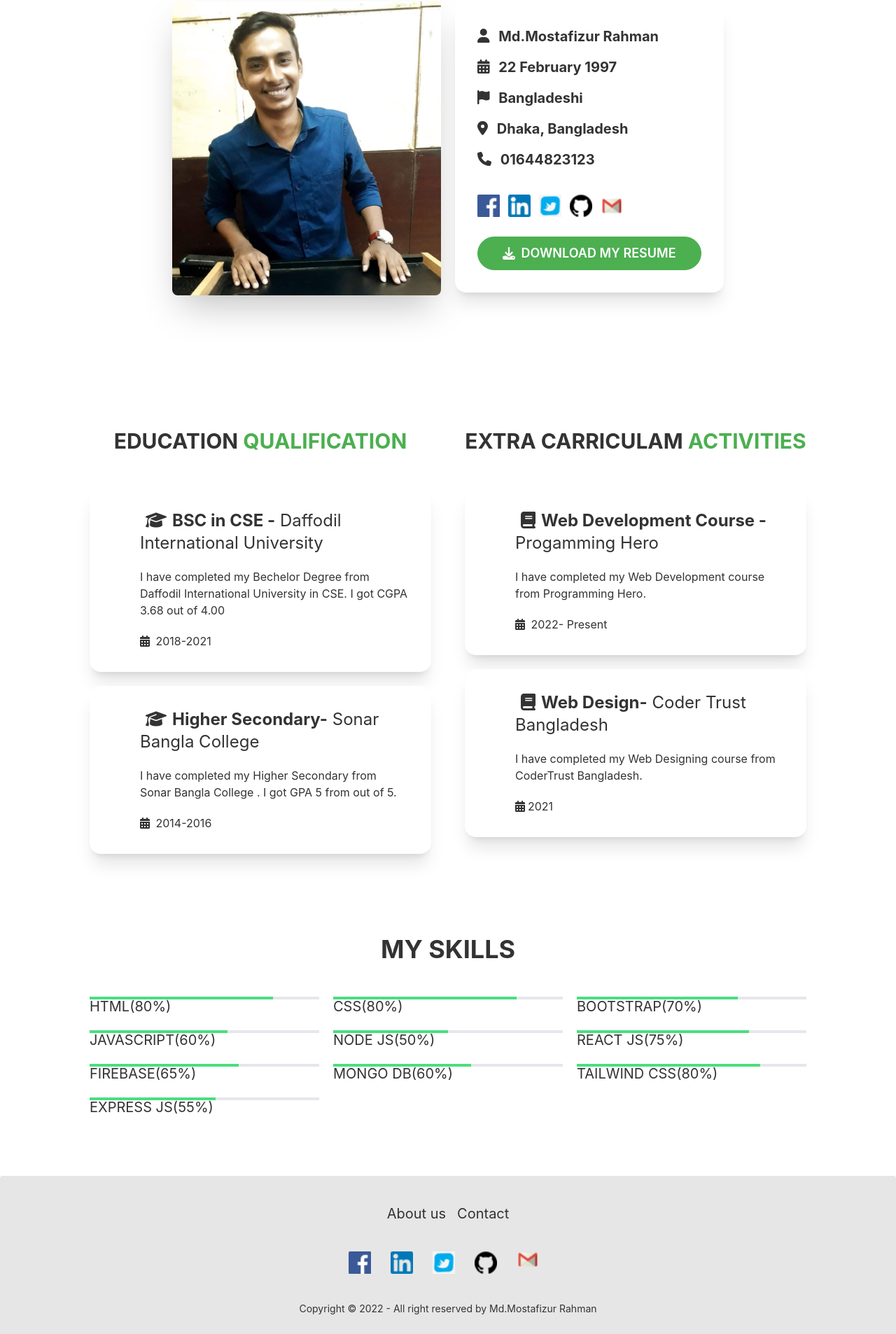
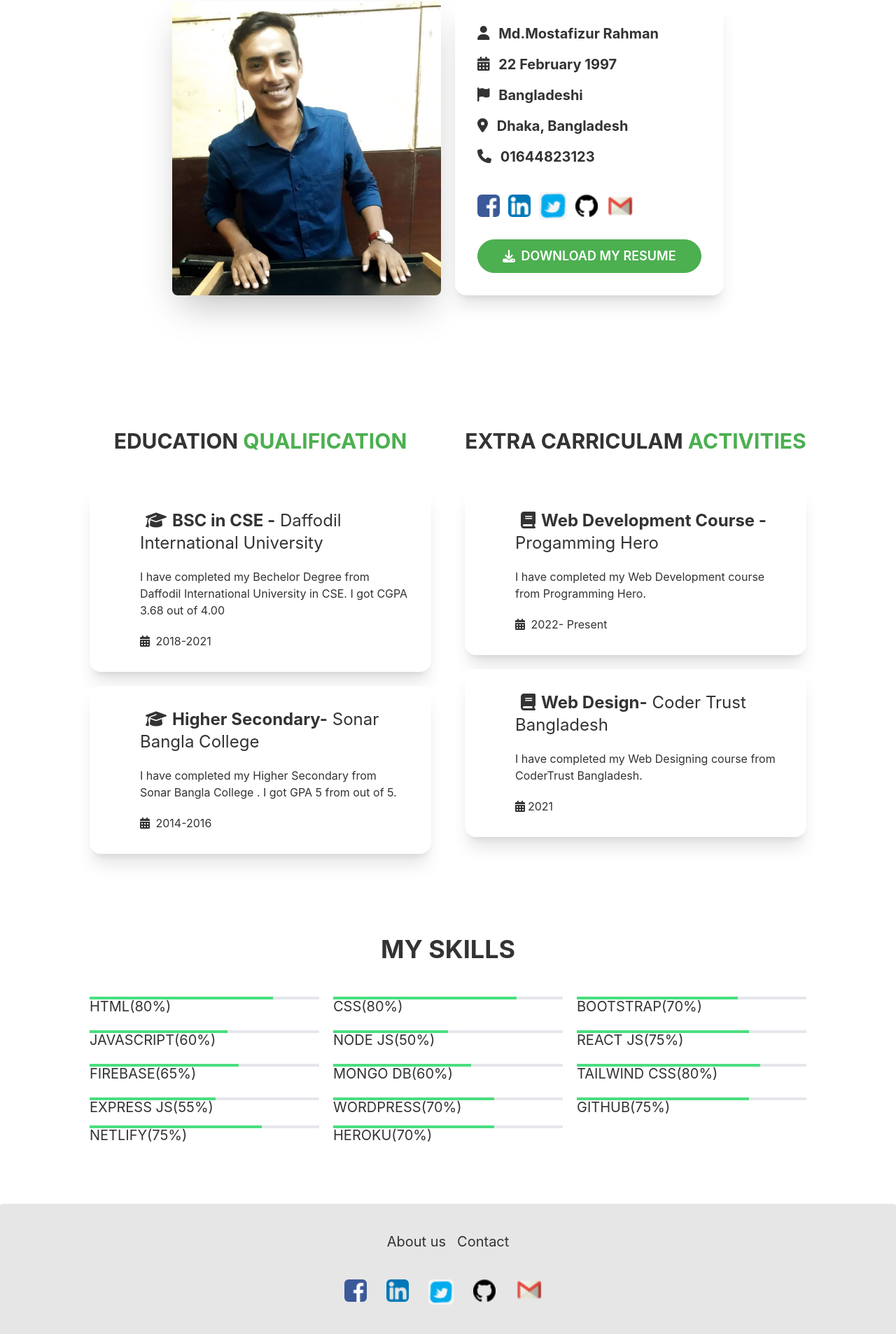
Before and after one commit to Mostafizur10681/my-protfolio, a React (Create React App) app: page /about in a window 1280 px wide. Shown: the part 412-2318 px from the top of the page at 70% size. Built offline with nearby package versions, Linux system fonts and the light colour scheme.

Commit message:
update some components

```diff
--- a/package.json
+++ b/package.json
@@ -3,6 +3,7 @@
   "version": "0.1.0",
   "private": true,
   "dependencies": {
+    "@emailjs/browser": "^3.6.2",
     "@fortawesome/fontawesome-svg-core": "^6.1.1",
     "@fortawesome/free-solid-svg-icons": "^6.1.1",
     "@fortawesome/react-fontawesome": "^0.1.18",
@@ -10,6 +11,7 @@
     "@testing-library/react": "^13.3.0",
     "@testing-library/user-event": "^13.5.0",
     "daisyui": "^2.15.2",
+    "emailjs-com": "^3.2.0",
     "react": "^18.1.0",
     "react-dom": "^18.1.0",
     "react-router-dom": "^6.3.0",
--- a/src/components/Pages/About/About.js
+++ b/src/components/Pages/About/About.js
@@ -29,11 +29,11 @@ const About = () => {
                                 <h5 class="text-xl font-bold mb-2"><FontAwesomeIcon className=' mr-2' icon={faLocationDot}></FontAwesomeIcon> Dhaka, Bangladesh</h5>
                                 <h5 class="text-xl font-bold mb-2"><FontAwesomeIcon className=' mr-2' icon={faPhone}></FontAwesomeIcon> 01644823123</h5>
                                 <div className='flex items-center my-5'>
-                                    <a href="https://www.facebook.com/profile.php?id=100010110405257" target='_blank'><img className='mr-3 w-8' src={facebook} alt="" /></a>
-                                    <a href="https://www.linkedin.com/in/md-mostafizur-rahman/" target="_blank"><img className='mr-3 w-8' src={linkedin} alt="" /></a>
-                                    <a href="https://twitter.com/Mostafizur181" target="_blank"><img className='mr-3 w-8' src={twitter} alt="" /></a>
-                                    <a href="https://github.com/Mostafizur10681" target='_blank'><img className='mr-3 w-8' src={github} alt="" /></a>
-                                    <a href="mailto: mostafizur15-10681@diu.edu.bd"><img className='mr-3 w-8' src={mail} alt="" /></a>
+                                    <a href="https://www.facebook.com/profile.php?id=100010110405257" target='_blank'><img className='mr-3 rounded-md w-8' src={facebook} alt="" /></a>
+                                    <a href="https://www.linkedin.com/in/md-mostafizur-rahman/" target="_blank"><img className='mr-3 rounded-md w-8' src={linkedin} alt="" /></a>
+                                    <a href="https://twitter.com/Mostafizur181" target="_blank"><img className='mr-3 rounded-md w-10' src={twitter} alt="" /></a>
+                                    <a href="https://github.com/Mostafizur10681" target='_blank'><img className='mr-3 rounded-md w-8' src={github} alt="" /></a>
+                                    <a href="mailto: mostafizur15-10681@diu.edu.bd"><img className='mr-3 rounded-md w-10' src={mail} alt="" /></a>
                                 </div>
                                 <button class="btn btn-primary rounded-full text-lg text-white"><FontAwesomeIcon className='mr-2' icon={faDownload}></FontAwesomeIcon><a href="https://drive.google.com/file/d/1D3swU42HGXKORtngBiEpYTc3EcDRULEO/view?usp=sharing" target='_blank'>Download My Resume</a> </button>
                             </div>
--- a/src/components/Pages/About/Skills.js
+++ b/src/components/Pages/About/Skills.js
@@ -48,6 +48,21 @@ const Skills = () => {
                     <div class="w-full bg-gray-200 mb-3 h-1">
                         <div class="bg-green-400 uppercase h-1 text-xl" style={{ width: '55%' }}>Express JS(55%)</div>
                     </div>
+                    <div class="w-full bg-gray-200 mb-3 h-1">
+                        <div class="bg-green-400 uppercase h-1 text-xl" style={{ width: '70%' }}>Wordpress(70%)</div>
+                    </div>
+                    <div class="w-full bg-gray-200 mb-3 h-1">
+                        <div class="bg-green-400 uppercase h-1 text-xl" style={{ width: '75%' }}>GitHub(75%)</div>
+                    </div>
+                </div>
+                <div className='grid grid-cols-1 lg:grid-cols-3 gap-5'>
+
+                    <div class="w-full bg-gray-200 lg:mt-6 mt-4 mb-3 h-1">
+                        <div class="bg-green-400 uppercase h-1 text-xl" style={{ width: '75%' }}>Netlify(75%)</div>
+                    </div>
+                    <div class="w-full bg-gray-200 lg:mt-6 mb-3 h-1">
+                        <div class="bg-green-400 uppercase h-1 text-xl" style={{ width: '70%' }}>Heroku(70%)</div>
+                    </div>
                 </div>
 
 
--- a/src/components/Pages/Home/Banner.js
+++ b/src/components/Pages/Home/Banner.js
@@ -3,8 +3,9 @@ import bg from '../../assets/bg.png';
 import dark from '../../assets/bg-dark.jpg'
 import profile from '../../assets/profile.png'
 import { FontAwesomeIcon } from '@fortawesome/react-fontawesome';
-import { faCoffee, faUser, faBox } from '@fortawesome/free-solid-svg-icons'
+import { faUser, faBox } from '@fortawesome/free-solid-svg-icons'
 import { Link } from 'react-router-dom';
+import sourav from '../../assets/sourav.png'
 import './Banner.css'
 
 
@@ -17,7 +18,7 @@ const Banner = () => {
             backgroundSize: 'cover'
         }}>
             <div class="hero-content mx-auto  flex-col lg:flex-row">
-                <img class="mask w-96 mask-circle" src={profile} />
+                <img class="mask w-96 mask-circle" src={sourav} />
                 <div>
                     <h6 className='text-lg uppercase font-bold text-white'>HI There! </h6>
                     <h1 class="lg:text-5xl text-3xl  font-bold text-white">I'm A <span className='text-primary'>MERN Stack Developer</span></h1>
--- a/src/components/Pages/shared/Footer.js
+++ b/src/components/Pages/shared/Footer.js
@@ -15,11 +15,11 @@ const Footer = () => {
             </div>
             <div>
                 <div class="grid grid-flow-col gap-4">
-                    <a href="https://www.facebook.com/profile.php?id=100010110405257" target='_blank'><img className='mr-3 w-8' src={facebook} alt="" /></a>
-                    <a href="https://www.linkedin.com/in/md-mostafizur-rahman/" target="_blank"><img className='mr-3 w-8' src={linkedin} alt="" /></a>
-                    <a href="https://twitter.com/Mostafizur181" target="_blank"><img className='mr-3 w-8' src={twitter} alt="" /></a>
-                    <a href="https://github.com/Mostafizur10681" target='_blank'><img className='mr-3 w-8' src={github} alt="" /></a>
-                    <a href="mailto: mostafizur15-10681@diu.edu.bd"><img className='mr-3 w-8' src={mail} alt="" /></a>
+                    <a href="https://www.facebook.com/profile.php?id=100010110405257" target='_blank'><img className='mr-3 rounded-md w-8' src={facebook} alt="" /></a>
+                    <a href="https://www.linkedin.com/in/md-mostafizur-rahman/" target="_blank"><img className='mr-3 rounded-md w-8' src={linkedin} alt="" /></a>
+                    <a href="https://twitter.com/Mostafizur181" target="_blank"><img className='mr-3 rounded-md  w-9' src={twitter} alt="" /></a>
+                    <a href="https://github.com/Mostafizur10681" target='_blank'><img className='mr-3 rounded-md w-8' src={github} alt="" /></a>
+                    <a href="mailto: mostafizur15-10681@diu.edu.bd"><img className='mr-3 rounded-md w-10' src={mail} alt="" /></a>
                 </div>
             </div>
             <div>
```
Also changed, not shown: src/components/Pages/Contact/Contact.js (+25 -11 lines), src/components/assets/sourav.png (added), 1 other file (tests, documents, lock files or other folders).
